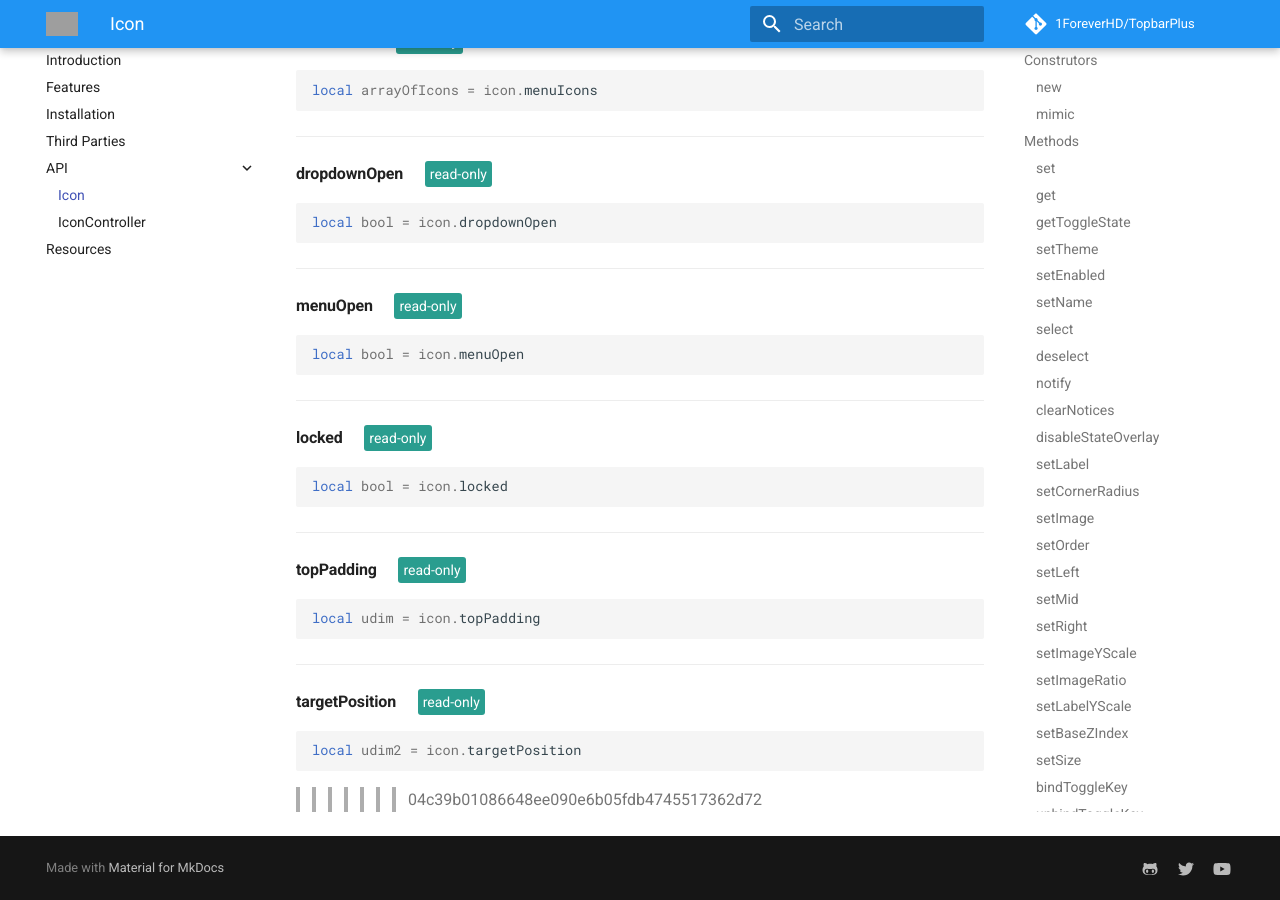
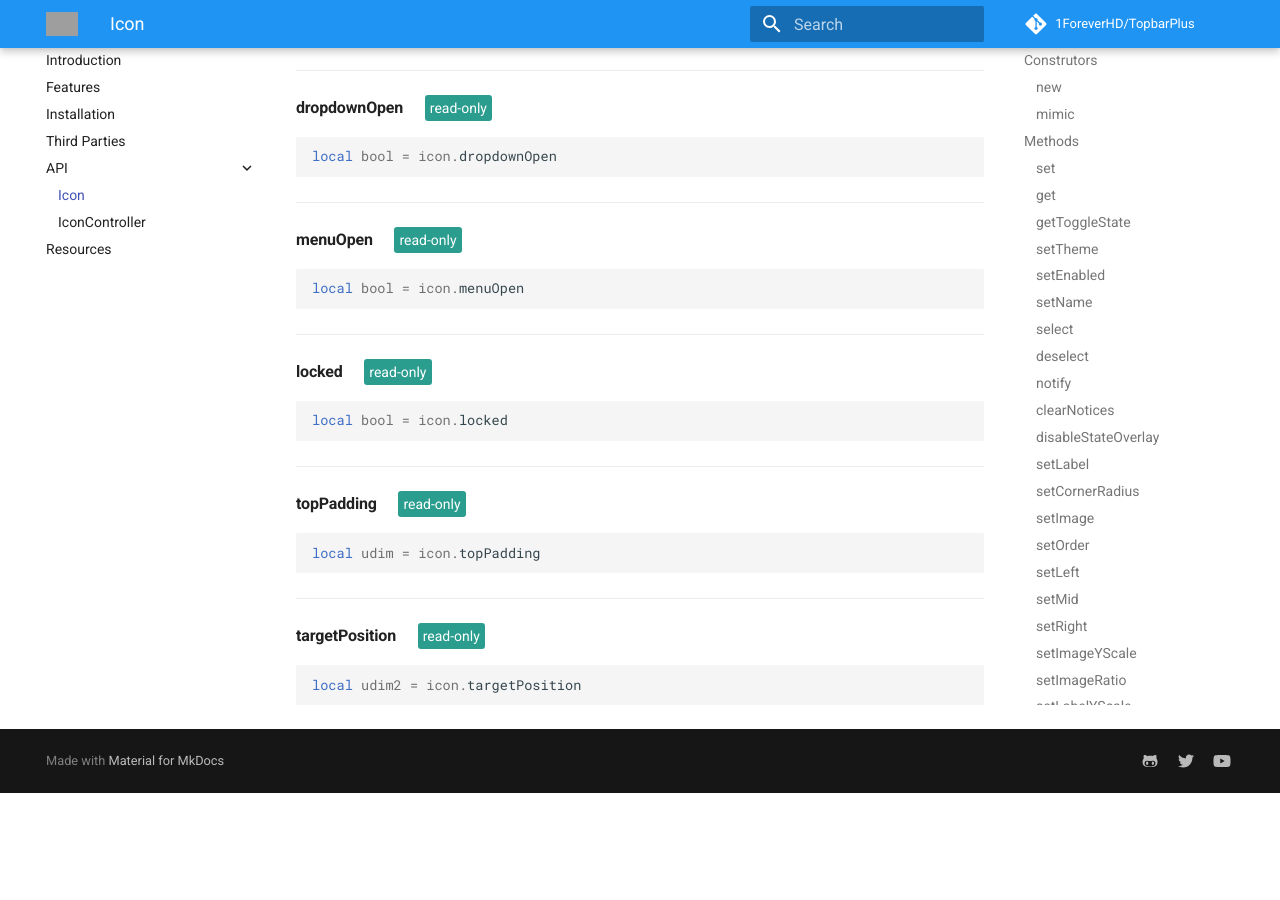
Before and after one commit to 1ForeverHD/TopbarPlus, an MkDocs documentation site: the page built from docs/api/icon.md, in a window 1280 px wide and 900 px high, scrolled down 8718 px. Built offline with MkDocs 1.6.1 and Material for MkDocs 9.7.7, drawn with Linux system fonts in a browser that asks for light colours; comment, search, counter and statistics services are not loaded; after the commit the page ends 9511 px from its top, so only the background shows below that; some of the changed lines change nothing that is shown; some of the changed text lies outside the part shown; grey boxes are pictures that could not be loaded.

Commit message:
Updated docs

````diff
--- a/docs/api/icon.md
+++ b/docs/api/icon.md
@@ -1,6 +1,3 @@
-<<<<<<< HEAD
-Autobuilt
-=======
 ## Construtors
 
 #### new
@@ -469,4 +466,3 @@
 ```lua
 local udim2 = icon.targetPosition
 ```
->>>>>>> 04c39b01086648ee090e6b05fdb4745517362d72
````
